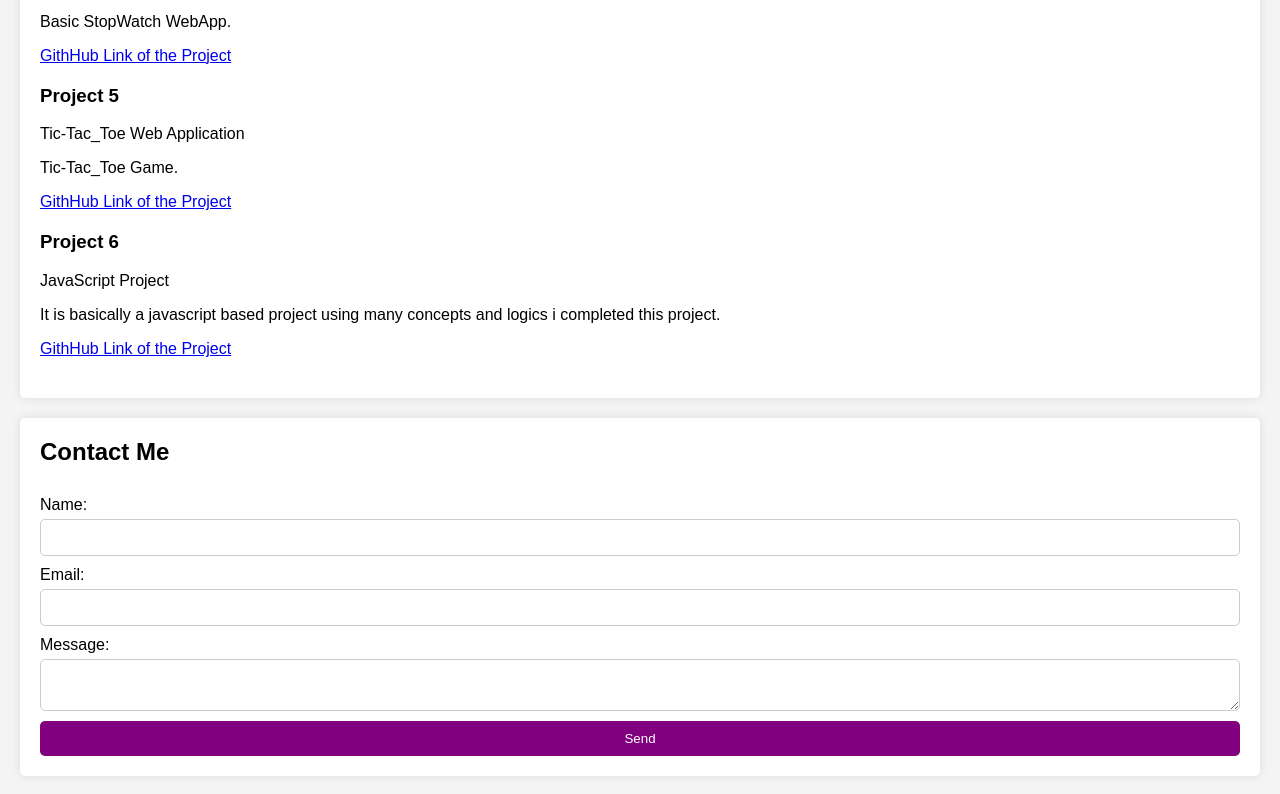
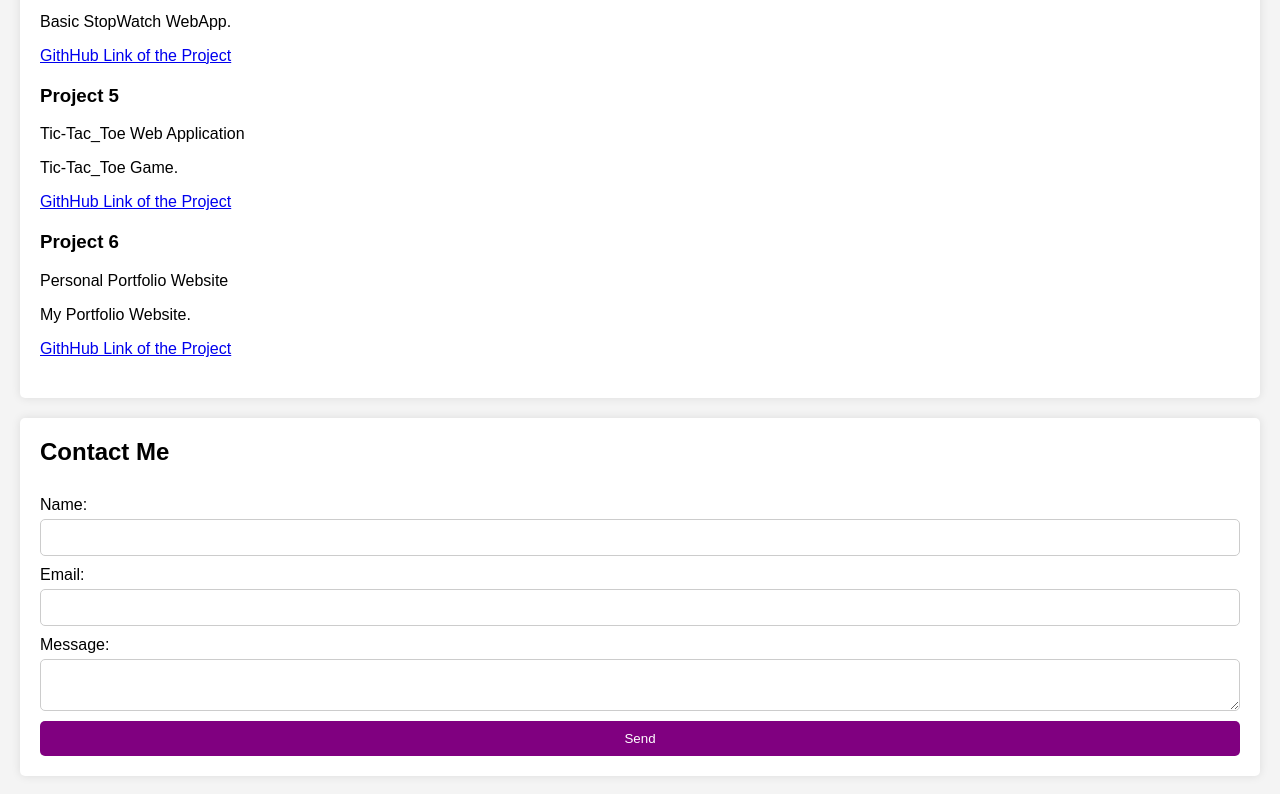
Before and after one commit to Shreyyaa17/PRODIGY_WD_04, a plain HTML site: page index.html in a window 1280 px wide. Shown: the part 1123-1917 px from the top of the page. Drawn offline with Linux system fonts and the light colour scheme.

Commit message:
Update index.html

```diff
--- a/index.html
+++ b/index.html
@@ -63,9 +63,9 @@
   </div>
   <div class="project">
     <h3>Project 6</h3>
-    <p>JavaScript Project</p>
-    <p>It is basically a javascript based project using many concepts and logics i completed this project.</p>
-    <a href="https://github.com/Shreyyaa17/PROJECT-JS-1">GithHub Link of the Project</a>
+    <p>Personal Portfolio Website</p>
+    <p>My Portfolio Website.</p>
+    <a href="https://github.com/Shreyyaa17/PRODIGY_WD_04">GithHub Link of the Project</a>
 </div>
     </section>
 
```
